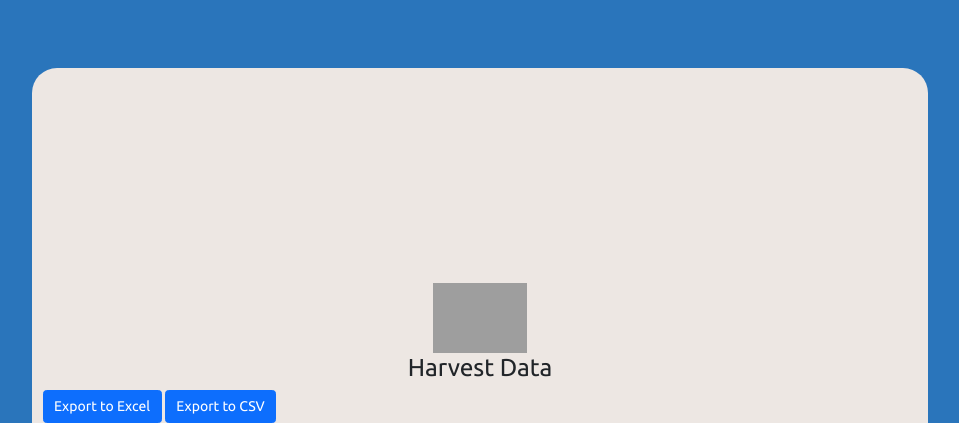
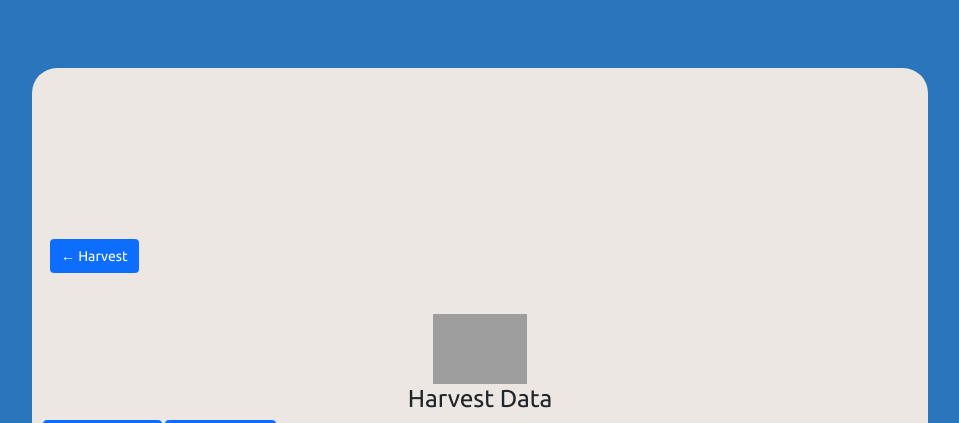
Before and after one commit to J-Nistler/Counter-Matic, a Django app: page /countermatic/table/ in a window 1280 px wide. Shown: the part 74-497 px from the top of the page, without its empty margins (160-1119 px from the left). Run offline with Django 3.2, Linux system fonts and the light colour scheme; the visitor is signed in with stand-in values (Sample User, id 1); some libraries are stand-ins or nearby versions; grey boxes are pictures that could not be loaded.

Commit message:
fix comments and add back button

```diff
--- a/capstone/countermatic/templates/countermatic/table.html
+++ b/capstone/countermatic/templates/countermatic/table.html
@@ -1,5 +1,8 @@
 {% extends 'countermatic/base.html' %} {% load static %} {% block content %}
 <div class="container">
+  <div class="d-flex flex-row bd-highlight mb-3">
+    <div class="p-2"><a href="{% url 'countermatic:harvest' %}" class="btn btn-primary"><span>&#8592;</span> Harvest</a></div>
+  </div>
   <div class="d-flex flex-column justify-content-center">
     <div class="row">
       <div class="col">
--- a/capstone/countermatic/views.py
+++ b/capstone/countermatic/views.py
@@ -1,10 +1,10 @@
 from django.http.response import JsonResponse, HttpResponseRedirect
-from django.shortcuts import render, get_object_or_404, reverse
+from django.shortcuts import render, reverse
 from django.contrib.auth.models import User
 from django.contrib.auth import authenticate, login, logout
 from django.contrib.auth.decorators import login_required
 from .models import Vendor
-import datetime, requests, json
+import datetime, requests
 import pycounter
 
 # -----------------------------------------------------
@@ -146,6 +146,7 @@ def get_vendors(request):
 
     return JsonResponse(json)
 
+@login_required
 def harvest (request):
 
     if request.method == "GET":
@@ -230,11 +231,11 @@ def harvest (request):
 # -----------------------------------------------------
 # Visualize Reports
 # -----------------------------------------------------
-
+@login_required
 def dashboard (request):
 
     return render(request, 'countermatic/dashboard.html')
-
+@login_required
 def table (request):
 
     return render(request, 'countermatic/table.html')
```
Also changed, not shown: capstone/countermatic/static/countermatic/app_harvest.js (+0 -19 lines), capstone/countermatic/static/countermatic/app_vendors.js (+1 -7 lines).
